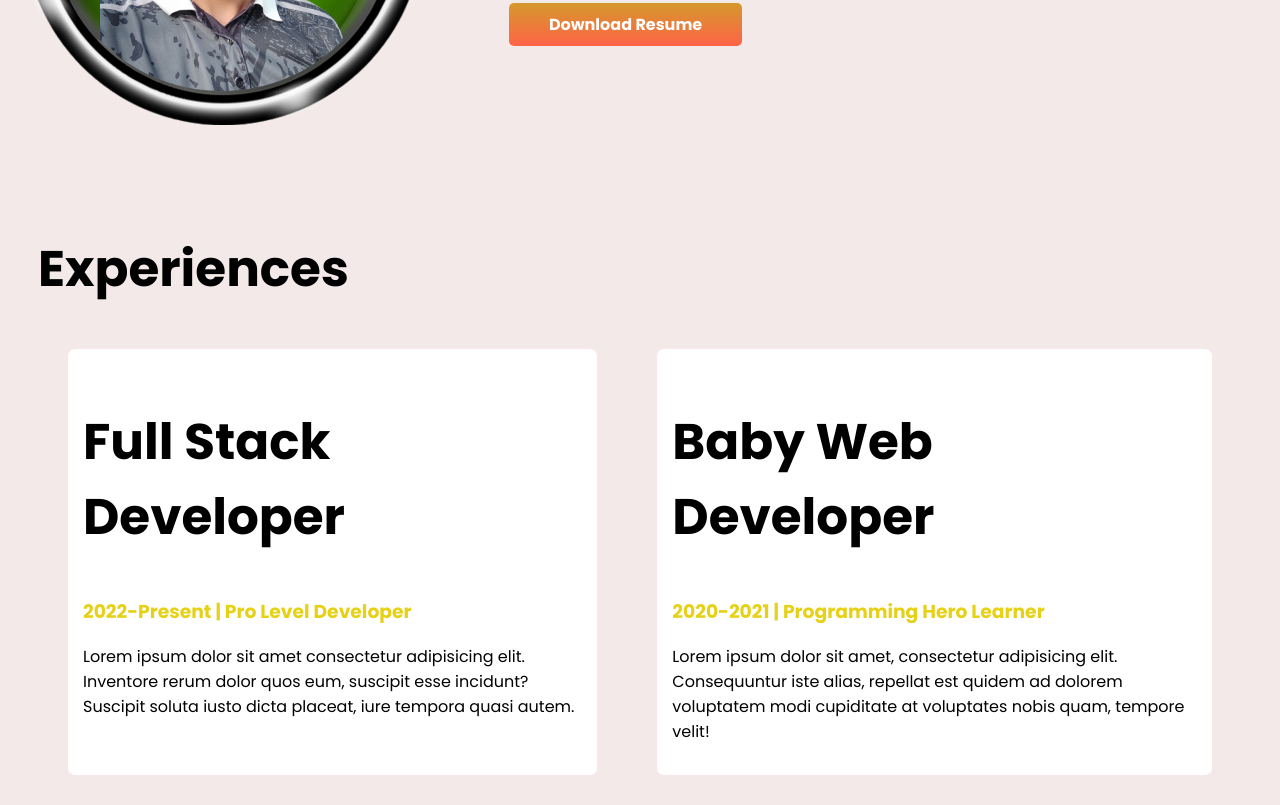
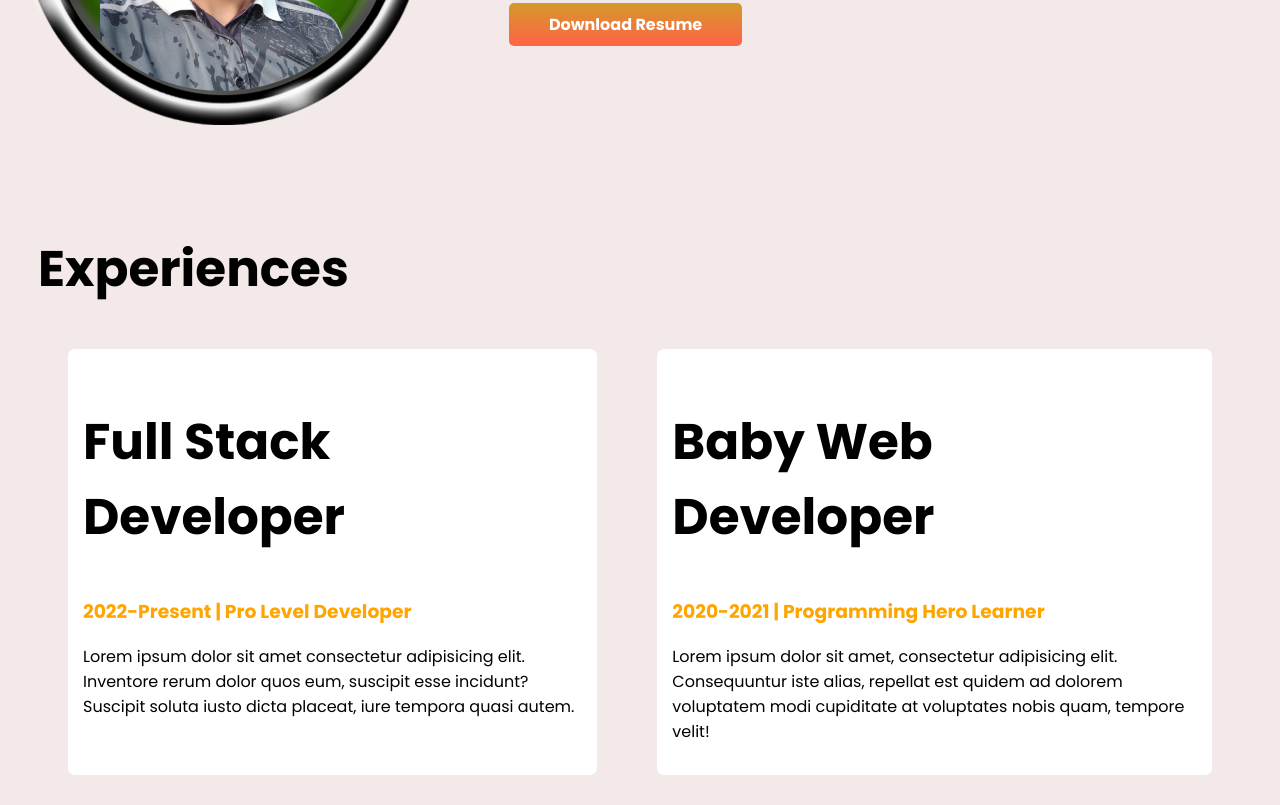
Before and after one commit to mahfuz33/recap-portfolio, a plain HTML site: page index.html in a window 1280 px wide. Shown: the part 851-1656 px from the top of the page. Drawn offline with Linux system fonts and the light colour scheme.

Commit message:
color currection

```diff
--- a/style.css
+++ b/style.css
@@ -55,5 +55,5 @@ span{
 }
 
 .experience-text h3{
-    color: rgb(230, 209, 22);
+    color: orange;
 }
```
